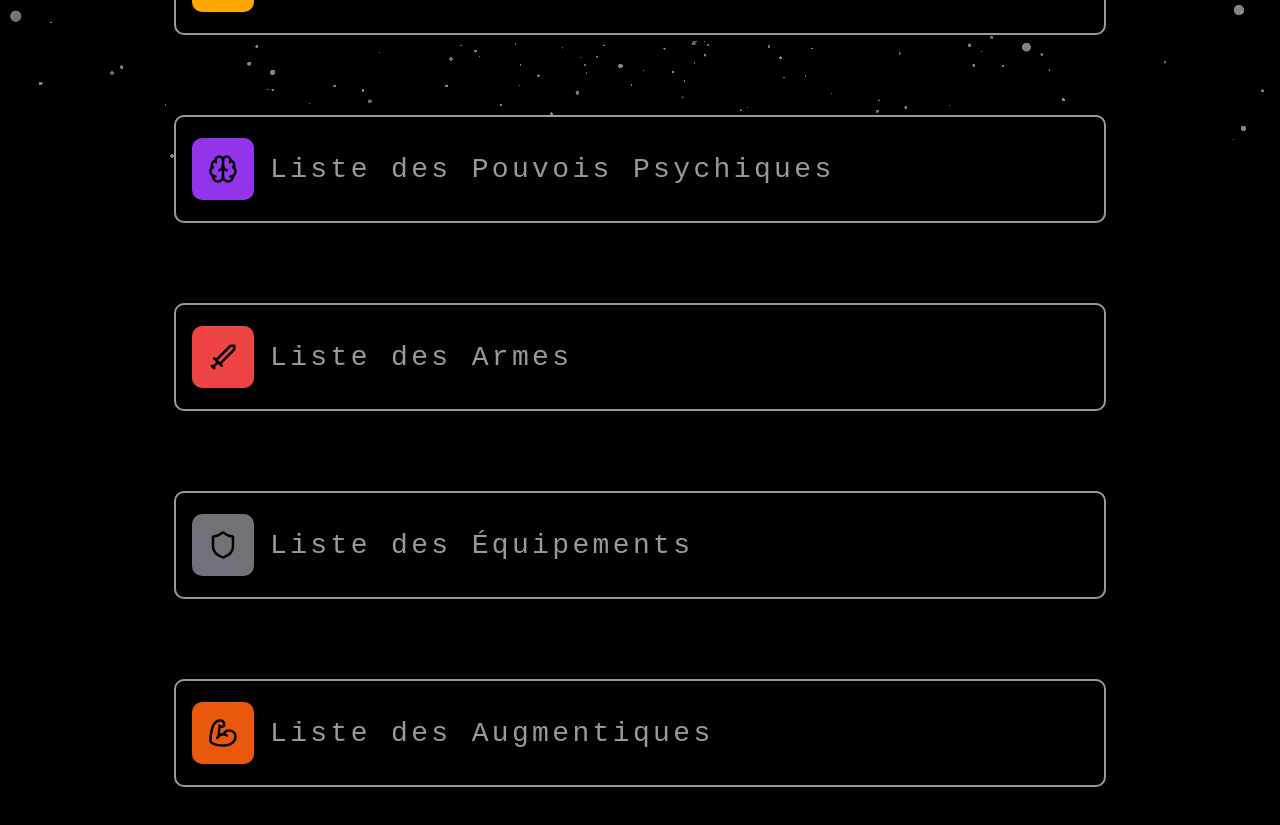
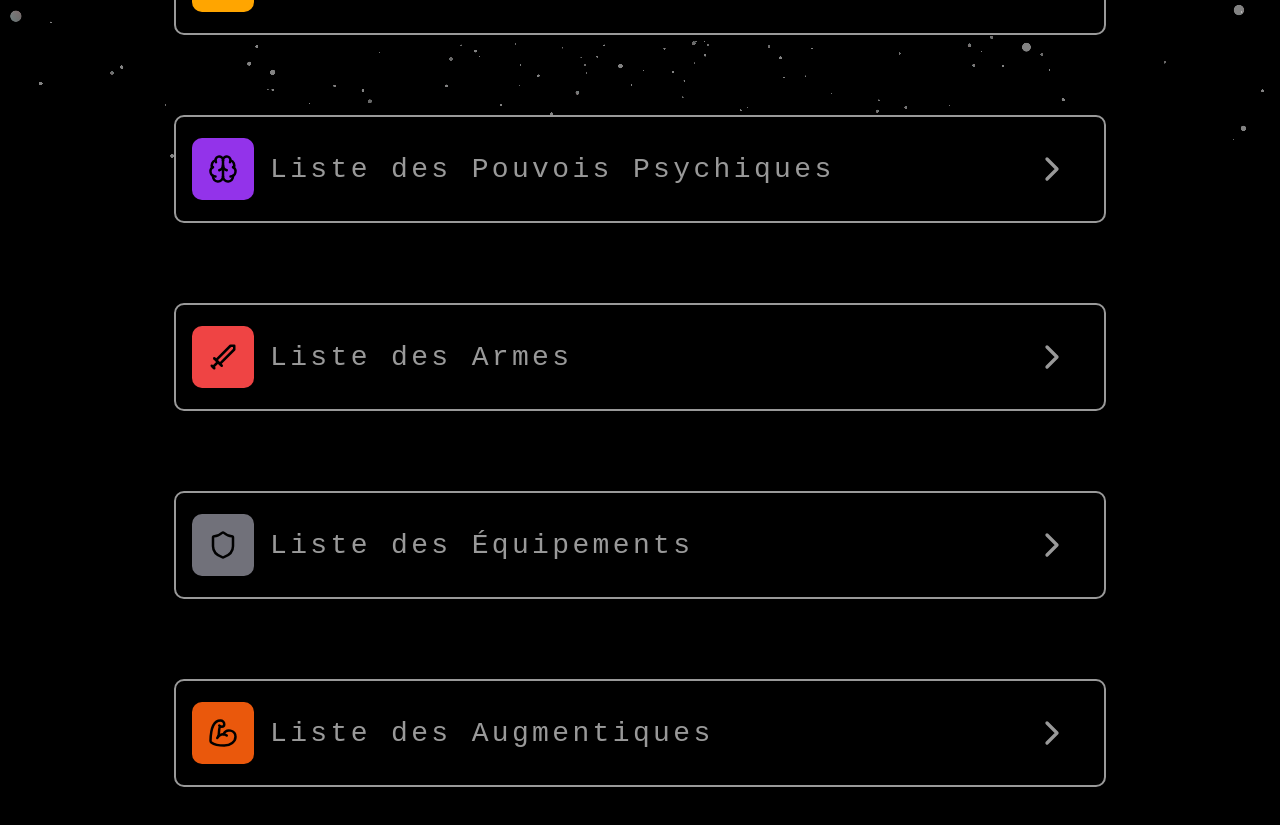
Before and after one commit to AntoineHORTAL/SitePerso, a React (Vite) app in the folder Site-Solution/site-reactjs/: page /WrathAndGlory in a window 1280 px wide. Shown: the part 619-1444 px from the top of the page. Built offline with nearby package versions, Linux system fonts and the light colour scheme.

Commit message:
Problème Chevron sur la page Wrath And Glory

```diff
--- a/Site-Solution/site-reactjs/src/Pages/WrathAndGlory.jsx
+++ b/Site-Solution/site-reactjs/src/Pages/WrathAndGlory.jsx
@@ -123,7 +123,7 @@ function WrathAndGlory() {
                     <div className="Icone-Chevron-Right-CygnusProjects-Redirect">
                         <ChevronRightIcon
                             size={40}
-                            color={setIsHoveredBouton4 ? 'black' : 'hsl(0 0% 60%)'}
+                            color={setIsHoveredBouton4 ? 'hsl(0 0% 60%)' : 'black'}
                             style={{ margin: 'auto' }}
                         />
                     </div>
@@ -145,7 +145,7 @@ function WrathAndGlory() {
                     <div className="Icone-Chevron-Right-CygnusProjects-Redirect">
                         <ChevronRightIcon
                             size={40}
-                            color={setIsHoveredBouton5 ? 'black' : 'hsl(0 0% 60%)'}
+                            color={setIsHoveredBouton5 ? 'hsl(0 0% 60%)' : 'black'}
                             style={{ margin: 'auto' }}
                         />
                     </div>
@@ -167,7 +167,7 @@ function WrathAndGlory() {
                     <div className="Icone-Chevron-Right-CygnusProjects-Redirect">
                         <ChevronRightIcon
                             size={40}
-                            color={setIsHoveredBouton6 ? 'black' : 'hsl(0 0% 60%)'}
+                            color={setIsHoveredBouton6 ? 'hsl(0 0% 60%)' : 'black'}
                             style={{ margin: 'auto' }}
                         />
                     </div>
@@ -189,7 +189,7 @@ function WrathAndGlory() {
                     <div className="Icone-Chevron-Right-CygnusProjects-Redirect">
                         <ChevronRightIcon
                             size={40}
-                            color={setIsHoveredBouton7 ? 'black' : 'hsl(0 0% 60%)'}
+                            color={setIsHoveredBouton7 ? 'hsl(0 0% 60%)' : 'black'}
                             style={{ margin: 'auto' }}
                         />
                     </div>
```
Also changed, not shown: Site-Solution/site-reactjs/src/CSS/Responsive.css.
